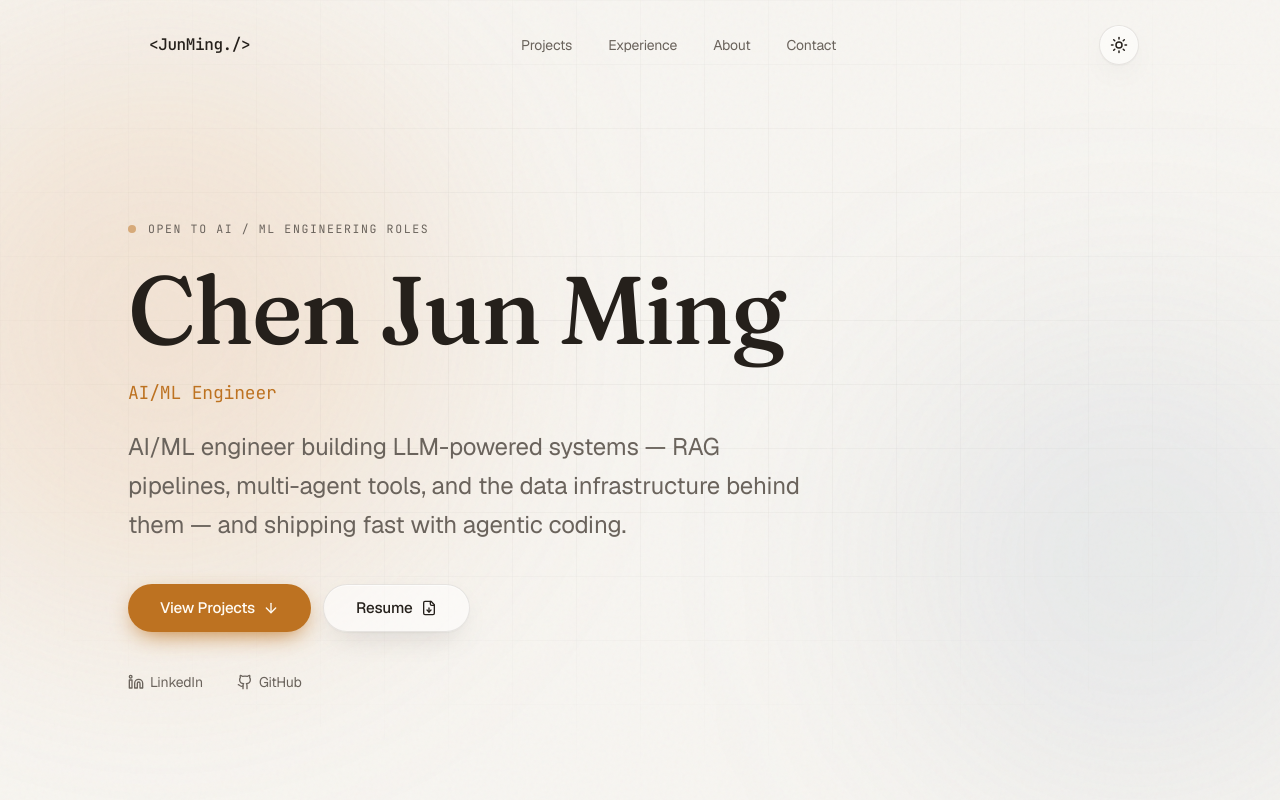
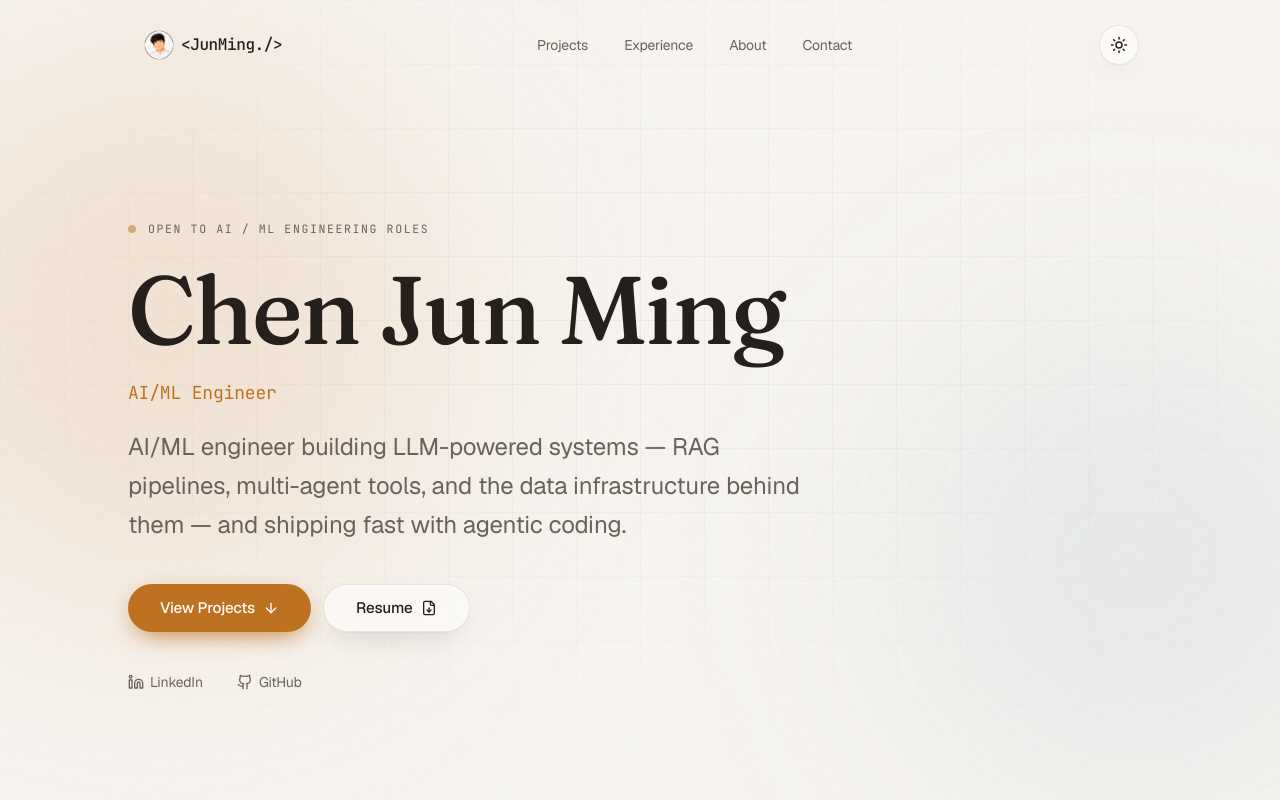
Before and after one commit to junmingg/portfolio, a React (Vite) app: page / in a window 1280 px wide. Shown: the top 800 px of the page. Built offline with nearby package versions, Linux system fonts and the light colour scheme.

Commit message:
chore: add favicon to navbar

```diff
--- a/src/components/Navbar.tsx
+++ b/src/components/Navbar.tsx
@@ -5,6 +5,7 @@ import { AnimatePresence, motion } from "framer-motion";
 import { navSections, site, socials } from "@/data/site";
 import { ThemeToggle } from "./ThemeToggle";
 import { cn } from "@/lib/utils";
+import avatar from "@/assets/avatar.png";
 
 export function Navbar() {
   const [scrolled, setScrolled] = useState(false);
@@ -32,9 +33,14 @@ export function Navbar() {
       >
         <a
           href="#home"
-          className="rounded-full px-2 font-mono text-base font-medium tracking-tight text-foreground transition-colors hover:text-accent"
+          className="flex items-center gap-2 rounded-full py-1 pl-1 pr-2 font-mono text-base font-medium tracking-tight text-foreground transition-colors hover:text-accent"
         >
-          {site.brand}
+          <img
+            src={avatar}
+            alt="Jun Ming Chen"
+            className="h-7 w-7 shrink-0 rounded-full object-cover ring-1 ring-border"
+          />
+          <span>{site.brand}</span>
         </a>
 
         {/* Desktop nav */}
```
Also changed, not shown: src/assets/avatar.png (added).
